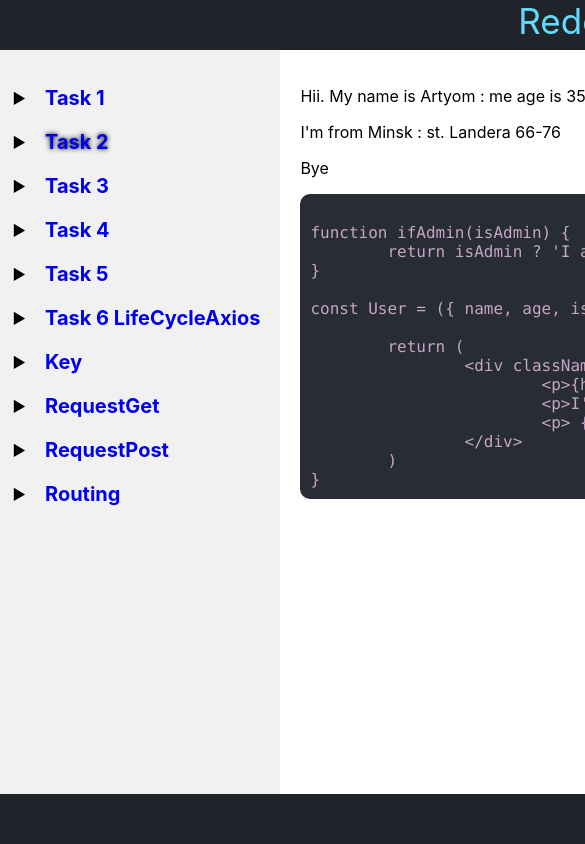
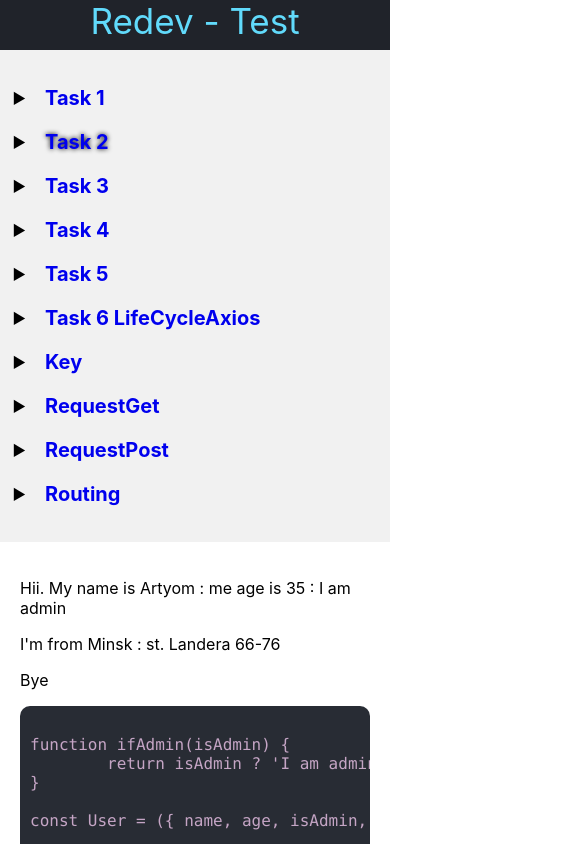
Before and after one commit to kabanproff/my-redev-tasks, a React (Create React App) app: page /Task2 in a window 390 px wide. Shown: the top 844 px of the page, 585 px wide, since content can reach past the window. Built offline with nearby package versions, Linux system fonts and the light colour scheme.

Commit message:
add adaptive

```diff
--- a/src/App.css
+++ b/src/App.css
@@ -14,3 +14,8 @@ body {
 	grid-template-rows: 50px 1fr 50px;
 	min-height: 100vh;
 }
+@media (max-width: 768px) {
+	.app-wrapper {
+		display: block;
+	}
+}
--- a/src/components/Footer/Footer.module.css
+++ b/src/components/Footer/Footer.module.css
@@ -1,6 +1,6 @@
 .footer {
-	grid-row: 3/4;
 	grid-column: 1/3;
 	text-align: center;
 	background-color: #20232a;
+	min-height: 50px;
 }
--- a/src/components/Header/Header.module.css
+++ b/src/components/Header/Header.module.css
@@ -1,8 +1,8 @@
 .header {
-	grid-row: 1/2;
 	grid-column: 1/3;
 	font-size: 35px;
 	text-align: center;
 	background-color: #20232a;
 	color: rgb(97, 218, 251);
+	min-height: 50px;
 }
--- a/src/components/Main/ForTasks/Task.module.css
+++ b/src/components/Main/ForTasks/Task.module.css
@@ -1,9 +1,8 @@
-.wrapper {
-}
 .wrapper pre {
 	background: rgb(40, 44, 52);
 	border-radius: 10px;
 	color: rgb(197, 165, 197);
 	padding: 10px;
 	max-width: 1000px;
+	overflow: auto;
 }
--- a/src/components/Main/Main.module.css
+++ b/src/components/Main/Main.module.css
@@ -1,5 +1,8 @@
 .content {
-	grid-row: 2/3;
-	grid-column: 2/3;
 	padding: 20px;
+	overflow: hidden;
 }
+img {
+	width: 100%;
+	object-fit: fill;
+}
--- a/src/components/Navbar/Navbar.module.css
+++ b/src/components/Navbar/Navbar.module.css
@@ -1,6 +1,4 @@
 .nav {
-	grid-row: 2/3;
-	grid-column: 1/2;
 	background-color: #f1f1f1;
 	padding: 10px;
 }
```
